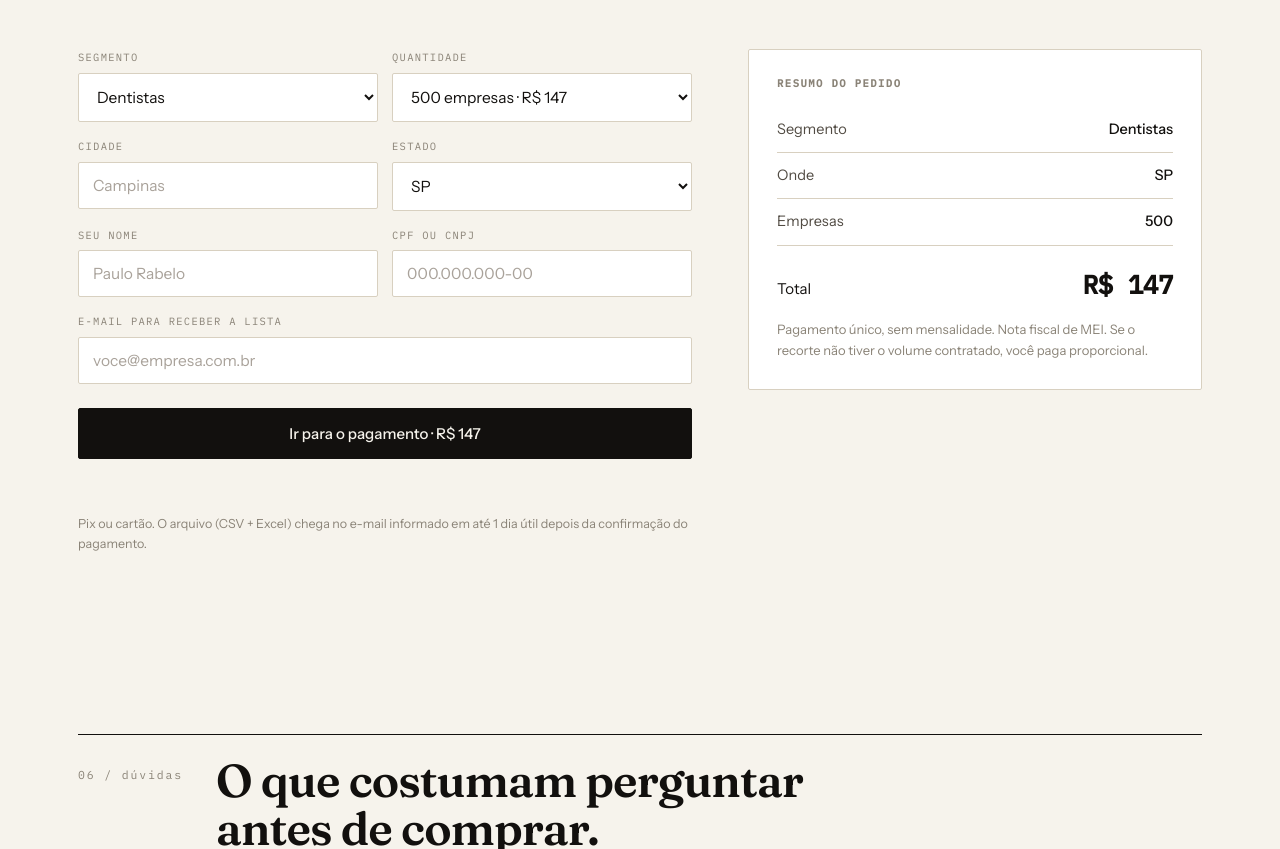
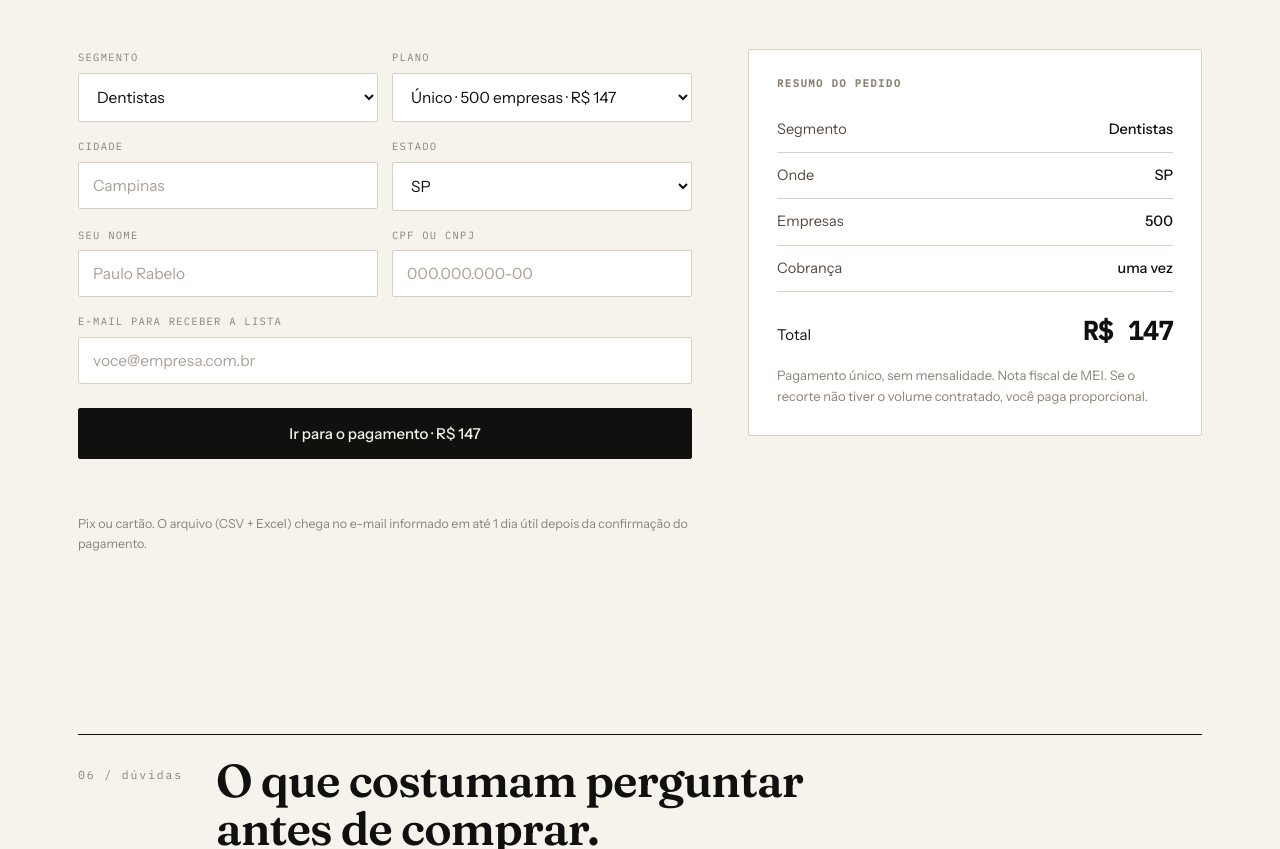
Before and after one commit to PauloJuniorVitrine/basenexo-site, a plain HTML site: page index.html in a window 1280 px wide. Shown: the part 4715-5564 px from the top of the page. Drawn offline with Linux system fonts and the light colour scheme.

Commit message:
Assinatura mensal no formulario: 500/mes R$97 e 2000/mes R$197

```diff
--- a/index.html
+++ b/index.html
@@ -580,11 +580,13 @@
               </select>
             </div>
             <div>
-              <label for="c-qtd">Quantidade</label>
-              <select id="c-qtd" name="qtd" required>
-                <option value="500">500 empresas · R$ 147</option>
-                <option value="2000">2.000 empresas · R$ 297</option>
-                <option value="5000">5.000 empresas · R$ 497</option>
+              <label for="c-plano">Plano</label>
+              <select id="c-plano" name="plano" required>
+                <option value="unico:500">Único · 500 empresas · R$ 147</option>
+                <option value="unico:2000">Único · 2.000 empresas · R$ 297</option>
+                <option value="unico:5000">Único · 5.000 empresas · R$ 497</option>
+                <option value="mes:500">Assinatura · 500 por mês · R$ 97/mês</option>
+                <option value="mes:2000">Assinatura · 2.000 por mês · R$ 197/mês</option>
               </select>
             </div>
           </div>
@@ -621,6 +623,7 @@
           <div class="linha"><span>Segmento</span><b id="r-nicho">—</b></div>
           <div class="linha"><span>Onde</span><b id="r-onde">—</b></div>
           <div class="linha"><span>Empresas</span><b id="r-qtd">500</b></div>
+          <div class="linha"><span>Cobrança</span><b id="r-cobranca">uma vez</b></div>
           <div class="total"><span>Total</span><strong id="r-total">R$ 147</strong></div>
           <p>Pagamento único, sem mensalidade. Nota fiscal de MEI. Se o recorte não tiver o volume contratado, você paga proporcional.</p>
         </aside>
@@ -794,22 +797,28 @@
     var API = 'https://api.basenexo.com.br';
     var form = document.getElementById('pedido-compra');
     if (!form) return;
-    var PRECOS = { '500': 147, '2000': 297, '5000': 497 };
+    var PRECOS = { 'unico:500': 147, 'unico:2000': 297, 'unico:5000': 497,
+                   'mes:500': 97, 'mes:2000': 197 };
     var q = function(id){ return document.getElementById(id); };
     var erro = q('c-erro'), btn = q('c-btn');
 
     function reais(v){ return 'R$ ' + v.toLocaleString('pt-BR'); }
+    function planoAtual(){
+      var partes = q('c-plano').value.split(':');
+      return { tipo: partes[0], qtd: Number(partes[1]), valor: PRECOS[q('c-plano').value] };
+    }
     function atualiza(){
+      var p = planoAtual();
       var nicho = q('c-nicho');
-      var qtd = q('c-qtd').value;
       q('r-nicho').textContent = nicho.options[nicho.selectedIndex].text;
       var cidade = q('c-cidade').value.trim();
       q('r-onde').textContent = cidade ? cidade + ' / ' + q('c-uf').value : q('c-uf').value;
-      q('r-qtd').textContent = Number(qtd).toLocaleString('pt-BR');
-      q('r-total').textContent = reais(PRECOS[qtd]);
-      btn.textContent = 'Ir para o pagamento · ' + reais(PRECOS[qtd]);
+      q('r-qtd').textContent = p.qtd.toLocaleString('pt-BR');
+      q('r-cobranca').textContent = p.tipo === 'mes' ? 'todo mês' : 'uma vez';
+      q('r-total').textContent = reais(p.valor) + (p.tipo === 'mes' ? '/mês' : '');
+      btn.textContent = 'Ir para o pagamento · ' + reais(p.valor) + (p.tipo === 'mes' ? '/mês' : '');
     }
-    ['c-nicho','c-qtd','c-cidade','c-uf'].forEach(function(id){
+    ['c-nicho','c-plano','c-cidade','c-uf'].forEach(function(id){
       q(id).addEventListener('input', atualiza);
       q(id).addEventListener('change', atualiza);
     });
@@ -817,7 +826,7 @@
 
     document.querySelectorAll('[data-qtd]').forEach(function(a){
       a.addEventListener('click', function(){
-        q('c-qtd').value = a.getAttribute('data-qtd');
+        q('c-plano').value = 'unico:' + a.getAttribute('data-qtd');
         atualiza();
       });
     });
@@ -826,11 +835,12 @@
       ev.preventDefault();
       erro.textContent = '';
       if (!form.checkValidity()){ form.reportValidity(); return; }
+      var p = planoAtual();
       var dados = {
         nicho: q('c-nicho').value,
         cidade: q('c-cidade').value.trim(),
         uf: q('c-uf').value,
-        qtd: Number(q('c-qtd').value),
+        qtd: p.qtd,
         nome: q('c-nome').value.trim(),
         email: q('c-email').value.trim(),
         cpfCnpj: q('c-cpf').value.replace(/\D/g, '')
@@ -842,8 +852,8 @@
       }
       btn.disabled = true;
       var antes = btn.textContent;
-      btn.textContent = 'Gerando o pagamento...';
-      fetch(API + '/pedido', {
+      btn.textContent = p.tipo === 'mes' ? 'Criando a assinatura...' : 'Gerando o pagamento...';
+      fetch(API + (p.tipo === 'mes' ? '/assinatura' : '/pedido'), {
         method: 'POST',
         headers: { 'Content-Type': 'application/json' },
         body: JSON.stringify(dados)
```
